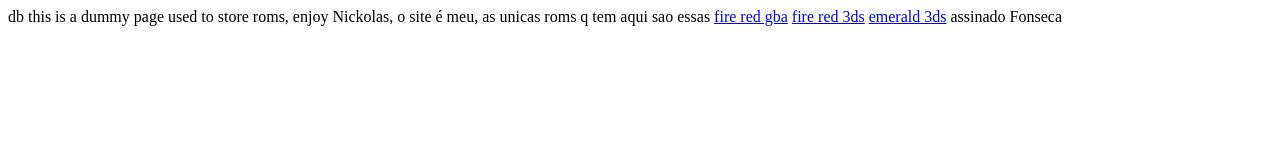
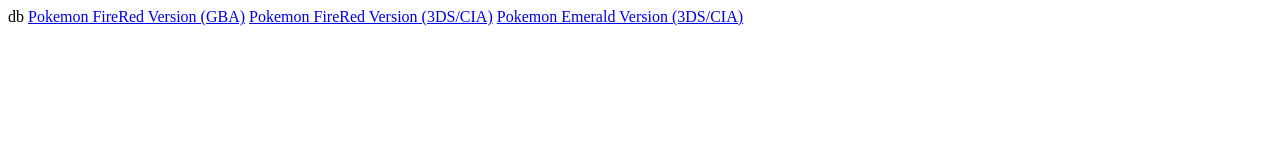
Before and after one commit to raulhubgit/def-no-rom, a plain HTML site: page index.html in a window 1280 px wide. Drawn offline with Linux system fonts and the light colour scheme.

Commit message:
Update index.html

```diff
--- a/index.html
+++ b/index.html
@@ -1,11 +1,8 @@
 <html>
   <head>db</head>
   <body>
-    this is a dummy page used to store roms, enjoy
-    Nickolas, o site é meu, as unicas roms q tem aqui sao essas
-    <a href='Pokemon - FireRed Version (USA, Europe).gba'>fire red gba</a>
-    <a href='Pokemon FireRed.cia'>fire red 3ds</a>
-    <a href='Pokemon Emerald.cia'>emerald 3ds</a>
-    assinado Fonseca
+    <a href='Pokemon - FireRed Version (USA, Europe).gba'>Pokemon FireRed Version (GBA)</a>
+    <a href='Pokemon FireRed.cia'>Pokemon FireRed Version (3DS/CIA)</a>
+    <a href='Pokemon Emerald.cia'>Pokemon Emerald Version (3DS/CIA)</a>
   </body>
 </html>
```
